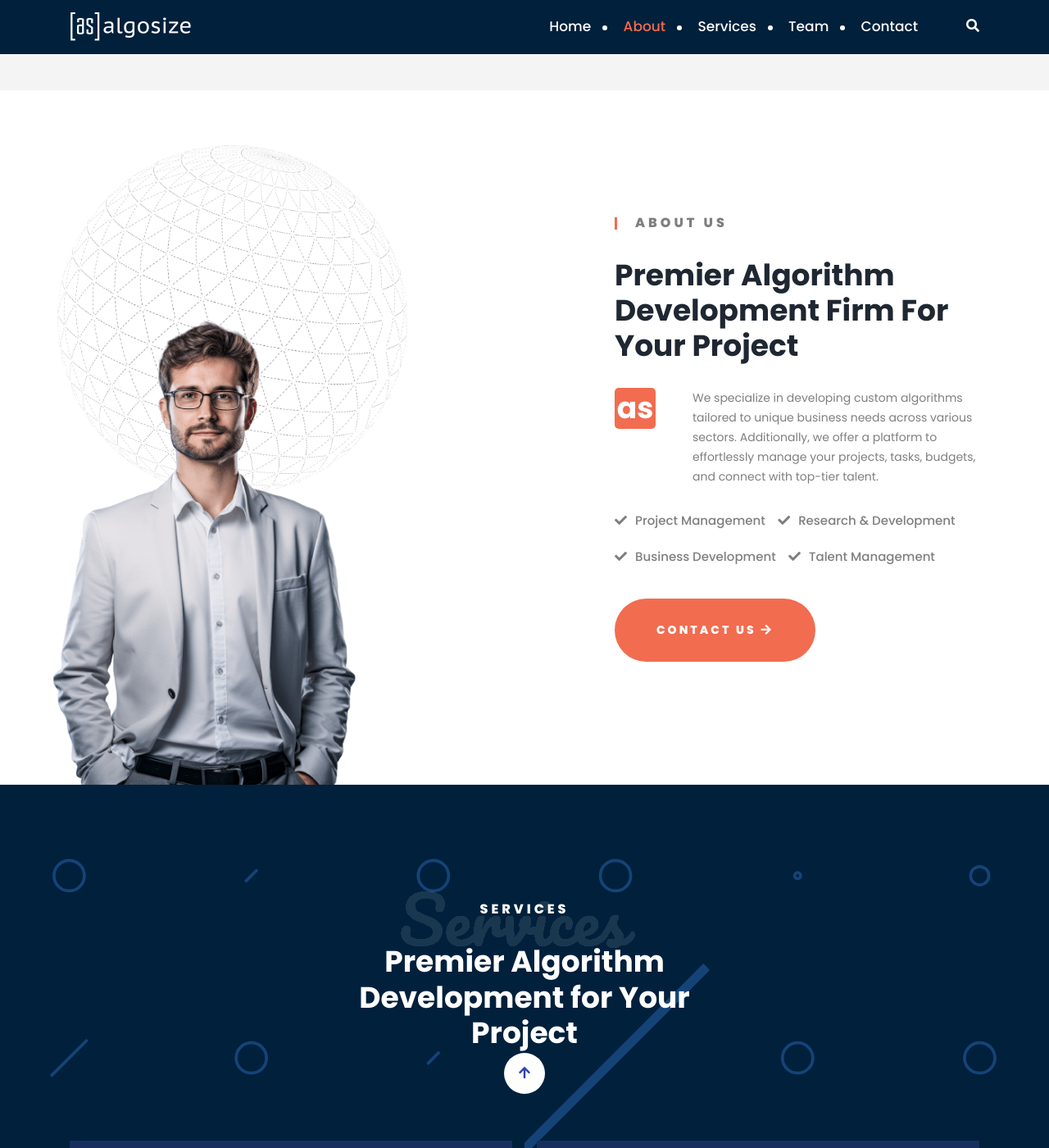
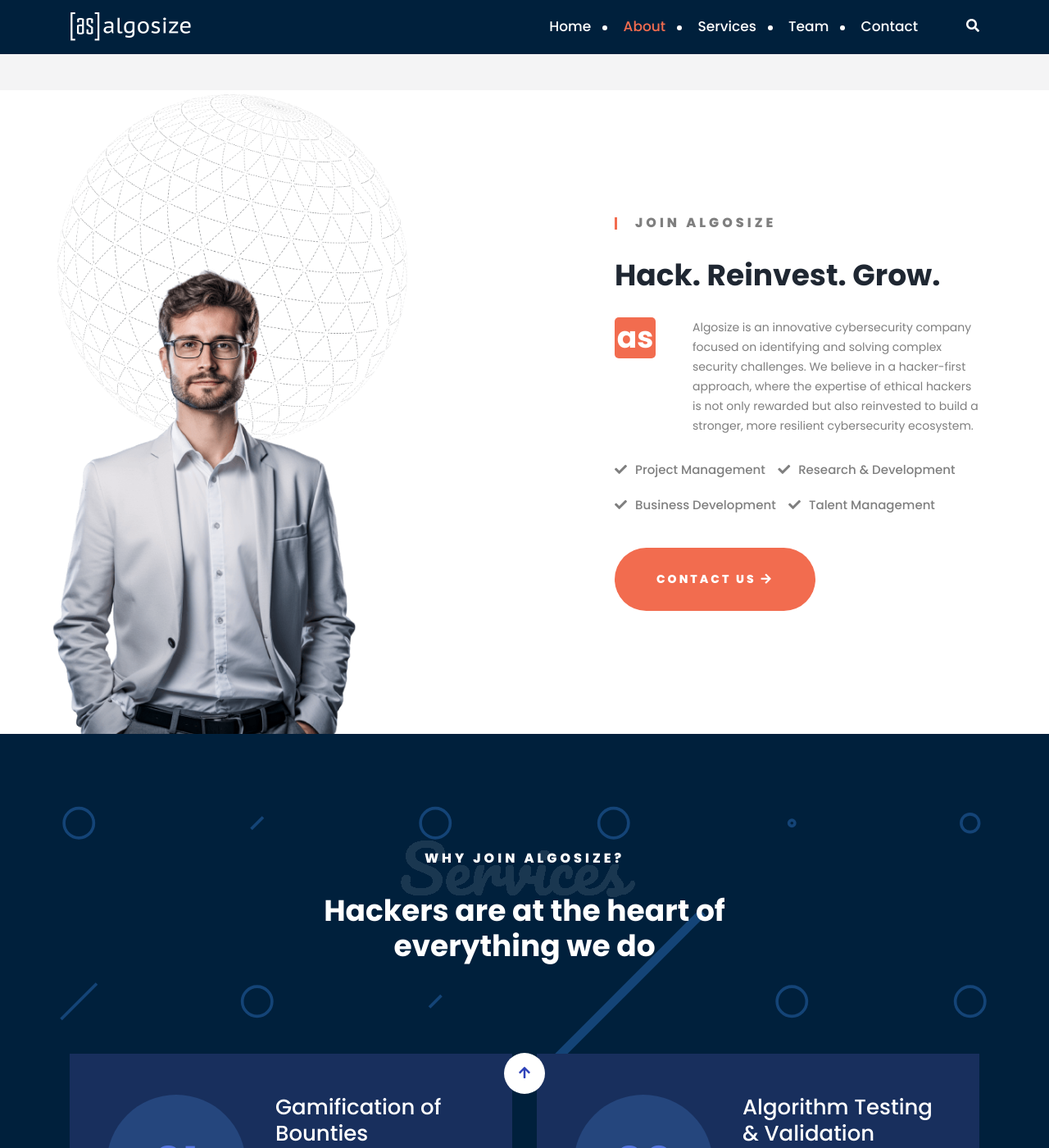
Before and after one commit to AlgoSize/website, a Jekyll site: the page built from index.html, in a window 1280 px wide and 1400 px high, scrolled down 1323 px. Shown: the whole window at 82% size. Built offline with Jekyll 4.4.1, drawn with Linux system fonts in a browser that asks for light colours; some of the changed text lies outside the part shown.

Commit message:
services

```diff
--- a/_data/settings.yml
+++ b/_data/settings.yml
@@ -18,8 +18,8 @@ videos_settings:
     link: "#"
 
 services_settings:
-  title: Services
-  description: Premier Algorithm Development for Your Project
+  title: Why Join Algosize?
+  description: Hackers are at the heart of everything we do
 
 projects_settings:
   title: company fact
@@ -65,12 +65,12 @@ textimonials_settings:
       image: "/assets/images/testimonial/author.png"
 
 abouts_settings:
-  title: About Us
-  description: Premier Algorithm Development Firm For Your Project
+  title: Join Algosize
+  description: Hack. Reinvest. Grow.
   image: "/assets/images/about-us/1.png"
   image2: "/assets/images/about-us/2.png"
   text: as
-  text2: We specialize in developing custom algorithms tailored to unique business needs across various sectors. Additionally, we offer a platform to effortlessly manage your projects, tasks, budgets, and connect with top-tier talent.
+  text2: Algosize is an innovative cybersecurity company focused on identifying and solving complex security challenges. We believe in a hacker-first approach, where the expertise of ethical hackers is not only rewarded but also reinvested to build a stronger, more resilient cybersecurity ecosystem.
   list:
     - item: Project Management
       link: "https://algosize.com/portfolios/project-management"
--- a/_services/Algorithm-Optimization.md
+++ b/_services/Algorithm-Optimization.md
@@ -1,5 +1,5 @@
 ---
-title: "Algorithm Optimization"
+title: "Gamification of Bounties"
 icon: '<i class="fas fa-chart-line"></i>'
 layout: service
 ---
```
